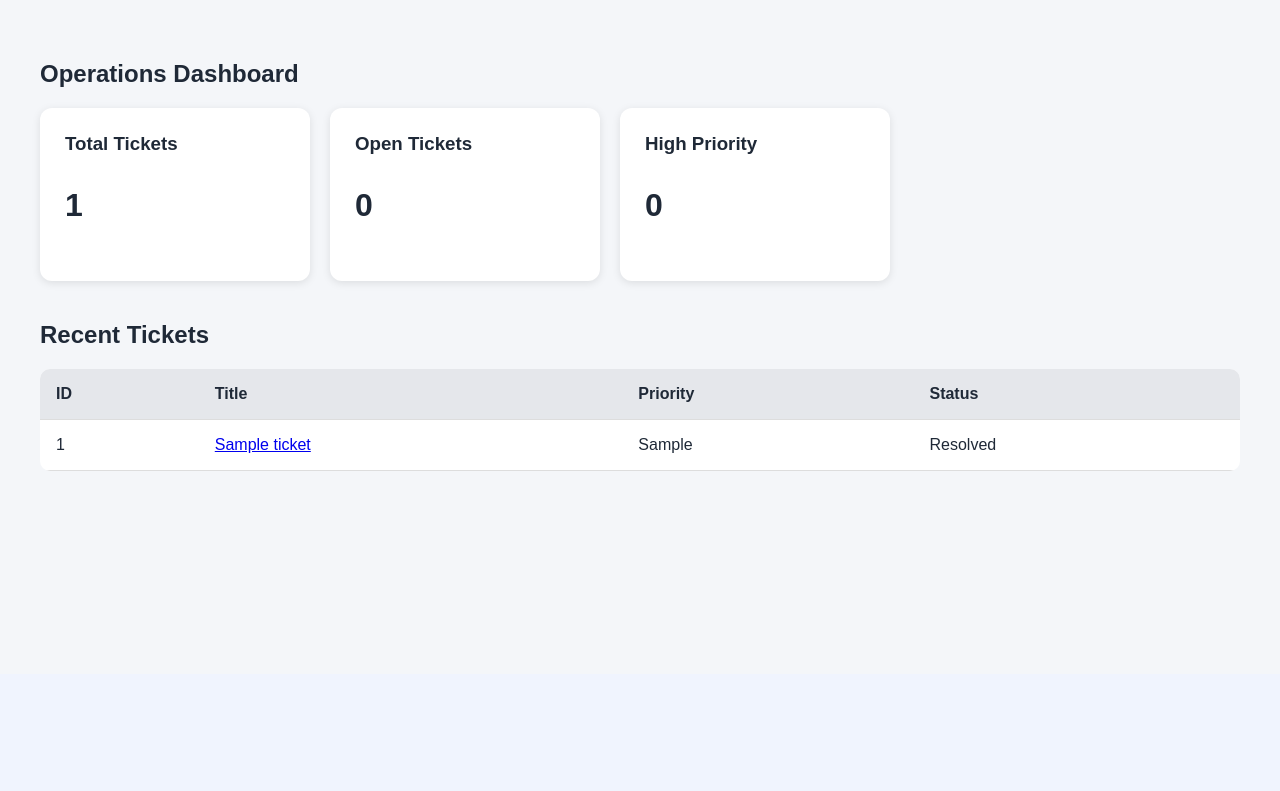
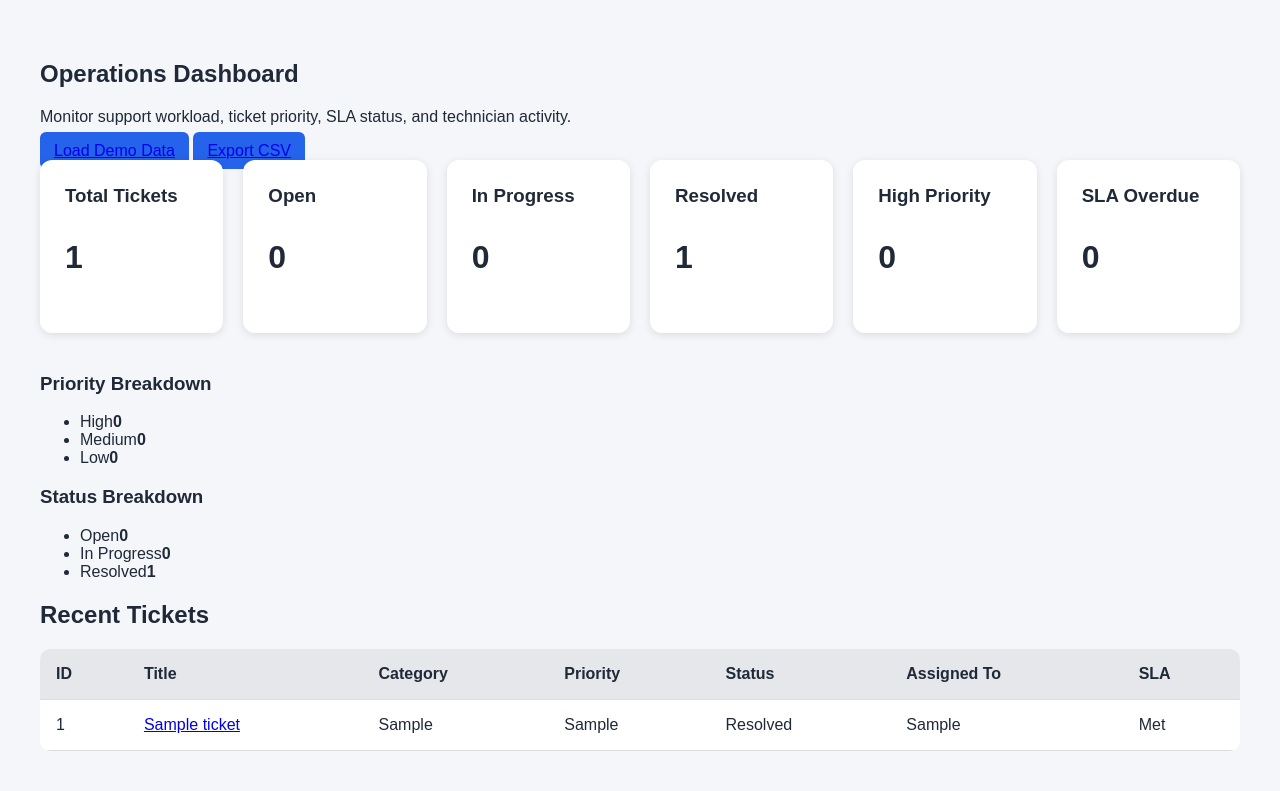
Before and after one commit to stantleff/it-support-ticket-tracker, a Flask app: page / in a window 1280 px wide. Shown: the part 126-917 px from the top of the page. Before the commit the page ends 597 px from the top, so only its background shows below. Run offline with Flask 3, Linux system fonts and the light colour scheme; the visitor is signed in with stand-in values (Sample User, id 1); tables that the repository leaves empty hold one stand-in row (values such as "Sample post").

Commit message:
Update dashboard template for analytics and SLA data

```diff
--- a/templates/dashboard.html
+++ b/templates/dashboard.html
@@ -2,22 +2,43 @@
 
 {% block content %}
 
-<h2>Operations Dashboard</h2>
+<div class="page-header">
+    <div>
+        <h2>Operations Dashboard</h2>
+        <p>Monitor support workload, ticket priority, SLA status, and technician activity.</p>
+    </div>
+    <div class="header-actions">
+        <a class="button-link" href="{{ url_for('seed_data') }}">Load Demo Data</a>
+        <a class="button-link secondary" href="{{ url_for('export_report') }}">Export CSV</a>
+    </div>
+</div>
 
 <div class="card-grid">
-    <div class="card">
-        <h3>Total Tickets</h3>
-        <p>{{ total_tickets }}</p>
+    <div class="card"><h3>Total Tickets</h3><p>{{ total_tickets }}</p></div>
+    <div class="card"><h3>Open</h3><p>{{ open_tickets }}</p></div>
+    <div class="card"><h3>In Progress</h3><p>{{ in_progress }}</p></div>
+    <div class="card"><h3>Resolved</h3><p>{{ resolved }}</p></div>
+    <div class="card"><h3>High Priority</h3><p>{{ high_priority }}</p></div>
+    <div class="card"><h3>SLA Overdue</h3><p>{{ overdue }}</p></div>
+</div>
+
+<div class="analytics-grid">
+    <div class="panel">
+        <h3>Priority Breakdown</h3>
+        <ul class="metric-list">
+            {% for label, count in priority_counts.items() %}
+                <li><span>{{ label }}</span><strong>{{ count }}</strong></li>
+            {% endfor %}
+        </ul>
     </div>
 
-    <div class="card">
-        <h3>Open Tickets</h3>
-        <p>{{ open_tickets }}</p>
-    </div>
-
-    <div class="card">
-        <h3>High Priority</h3>
-        <p>{{ high_priority }}</p>
+    <div class="panel">
+        <h3>Status Breakdown</h3>
+        <ul class="metric-list">
+            {% for label, count in status_counts.items() %}
+                <li><span>{{ label }}</span><strong>{{ count }}</strong></li>
+            {% endfor %}
+        </ul>
     </div>
 </div>
 
@@ -27,20 +48,26 @@
     <tr>
         <th>ID</th>
         <th>Title</th>
+        <th>Category</th>
         <th>Priority</th>
         <th>Status</th>
+        <th>Assigned To</th>
+        <th>SLA</th>
     </tr>
 
     {% for ticket in tickets %}
     <tr>
         <td>{{ ticket.id }}</td>
-        <td>
-            <a href="{{ url_for('ticket_detail', ticket_id=ticket.id) }}">
-                {{ ticket.title }}
-            </a>
-        </td>
-        <td>{{ ticket.priority }}</td>
-        <td>{{ ticket.status }}</td>
+        <td><a href="{{ url_for('ticket_detail', ticket_id=ticket.id) }}">{{ ticket.title }}</a></td>
+        <td>{{ ticket.category }}</td>
+        <td><span class="badge priority-{{ ticket.priority|lower }}">{{ ticket.priority }}</span></td>
+        <td><span class="badge status-{{ ticket.status|lower|replace(' ', '-') }}">{{ ticket.status }}</span></td>
+        <td>{{ ticket.assigned_to }}</td>
+        <td><span class="badge sla-{{ ticket.sla_status|lower|replace(' ', '-') }}">{{ ticket.sla_status }}</span></td>
+    </tr>
+    {% else %}
+    <tr>
+        <td colspan="7">No tickets yet. Create a ticket or load demo data to get started.</td>
     </tr>
     {% endfor %}
 </table>
```
